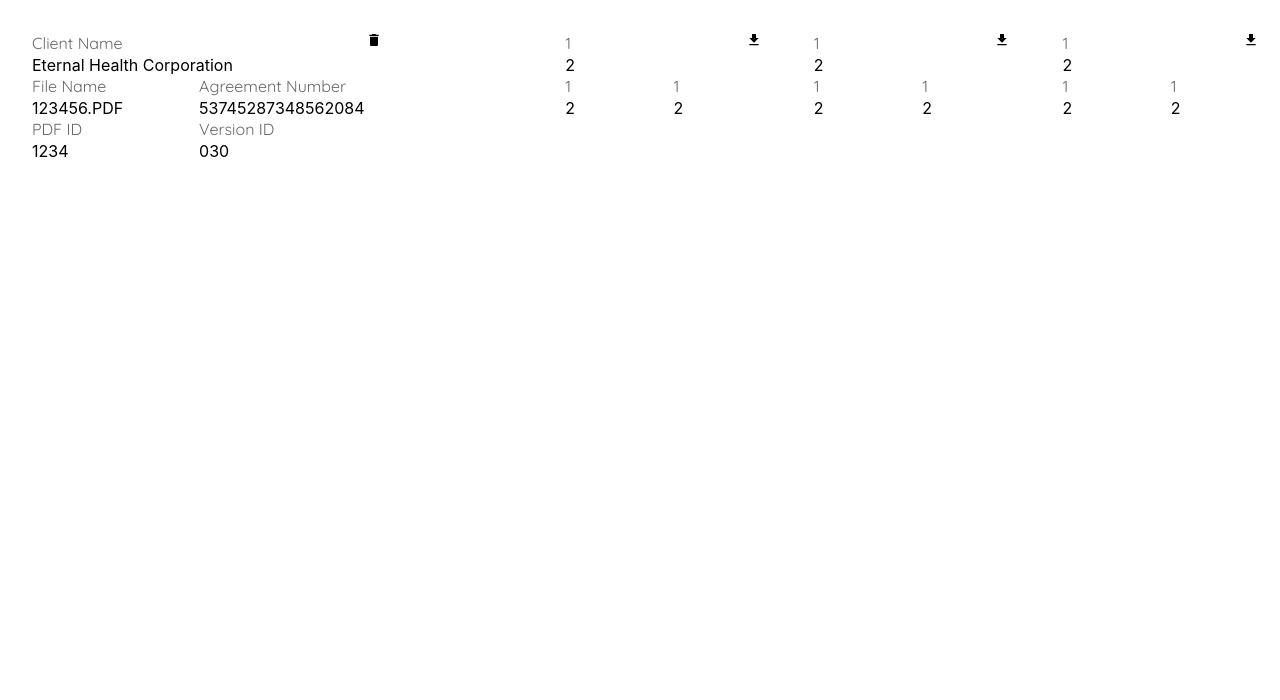
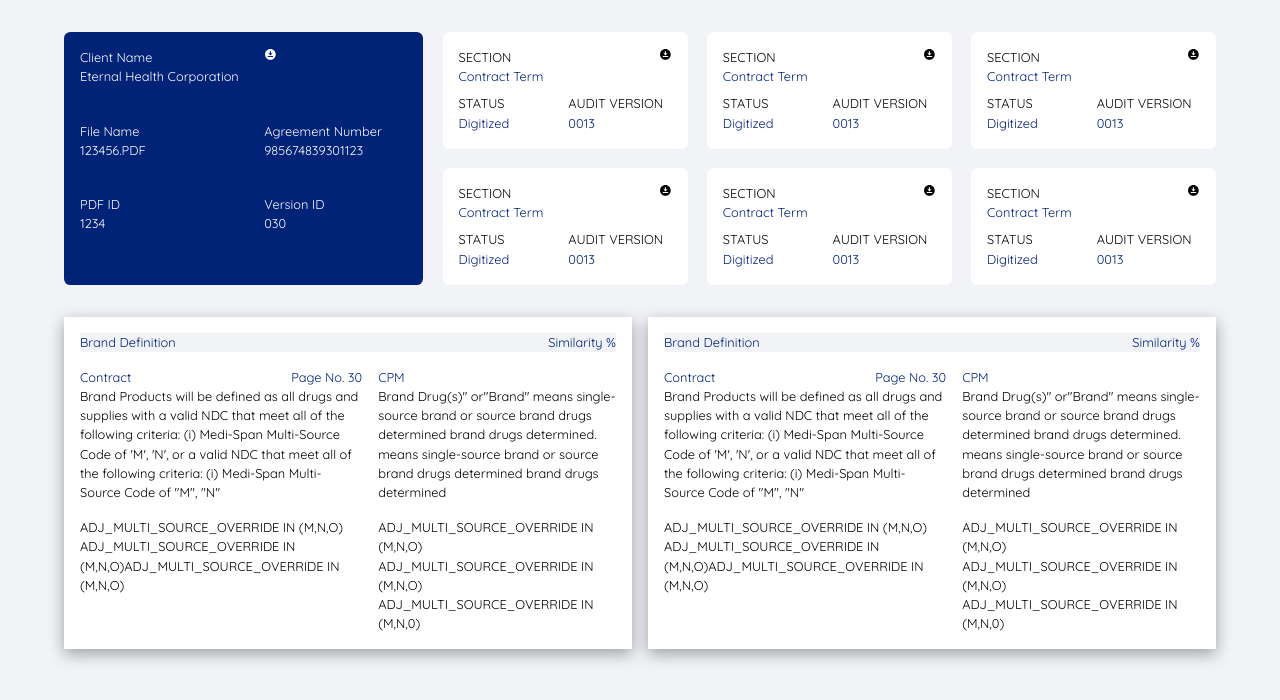
Before and after one commit to bairapraveen7/CAT, a React (Create React App) app: page / in a window 1280 px wide. Shown: the top 700 px of the page. Built offline with nearby package versions, Linux system fonts and the light colour scheme.

Commit message:
feat: page3 completed 50%

```diff
--- a/src/App.js
+++ b/src/App.js
@@ -11,6 +11,9 @@
     palette:{
       primary:{
         main: '#002277'
+      },
+      secondary:{
+        main: '#ffffff'
       }
     },
     typography:{
--- a/src/Components/Main/XpageComponent.jsx
+++ b/src/Components/Main/XpageComponent.jsx
@@ -1,85 +1,115 @@
-import { Delete, Download } from "@mui/icons-material";
+import { Delete, Download, DownloadForOffline } from "@mui/icons-material";
 import { Grid, InputLabel, Typography } from "@mui/material";
 import { Fragment } from "react";
-import classes from './XpageComponent.module.css'
+import classes from "./XpageComponent.module.css";
 
-const LabelAnswerComponent = ({ label, subText }) => {
+const LabelAnswerComponent = ({ label, subText, bigGrid }) => {
   return (
     <Fragment>
-      <InputLabel>{label}</InputLabel>
-      <Typography variant="p">{subText}</Typography>
+      <Typography component="p" color={bigGrid ? 'secondary' : '#020202'}>{label}</Typography>
+      <Typography component="p" color={bigGrid ? 'secondary' : 'primary'}>
+        {subText}
+      </Typography>
     </Fragment>
   );
 };
 
-const SmallBox = ({label1 ="1",subText1="2",label2="3",suText2="4",label3="4",subText3="5"}) => {
-    return (
-         <Grid container>
-            <Grid item xs={10}>
-               <LabelAnswerComponent label={label1} subText={subText1} />
-            </Grid>
-            <Grid item xs={2}>
-                <Download />
-            </Grid>
-            <Grid item xs={6}>
-            <LabelAnswerComponent label={label1} subText={subText1} />
-            </Grid>
-            <Grid item xs={6}>
-            <LabelAnswerComponent label={label1} subText={subText1} />
-            </Grid>
-         </Grid>
-    )
+const NestedGridItem = () => {
+  return (
+    <div className={classes.nestedGridItem}>
+      <div className={classes.nestedGridItemOne}>
+        <LabelAnswerComponent label="SECTION" subText="Contract Term" />
+      </div>
+      <div className={classes.nestedGridItemTwo}>
+        <DownloadForOffline />
+      </div>
+      <div className={classes.nestedGridItemThree}>
+        <LabelAnswerComponent label="STATUS" subText="Digitized" />
+      </div>
+      <div className={classes.nestedGridItemFour}>
+        <LabelAnswerComponent label="AUDIT VERSION" subText="0013" />
+      </div>
+    </div>
+  );
+};
+
+const DownGridItem = () => {
+  return (
+    <div className={classes.downGridItem}>
+      <div className={classes.downGridItemOne}>
+        <Typography component="p" color="primary">Brand Definition</Typography>
+        <Typography component="p" color="primary">Similarity %</Typography>
+      </div>
+      <div className={classes.downGridItemTwo}>
+        <div className={classes.downGridItemTwoHeading}>
+          <Typography component="p" color="primary">Contract</Typography>
+          <Typography component="p" color="primary">Page No. 30</Typography>
+        </div>
+        <Typography component="p">Brand Products will be defined as all drugs and supplies with a valid NDC that meet all of the following criteria: (i) Medi-Span Multi-Source Code of 'M', 'N', or a valid NDC that meet all of the following criteria: (i) Medi-Span Multi-Source Code of "M", "N"</Typography>
+      </div>
+      <div className={classes.downGridItemThree}>
+        <Typography component="p" color="primary">CPM</Typography>
+        <Typography component="p">Brand Drug(s)" or"Brand" means single-source brand or source brand drugs determined brand drugs determined. means single-source brand or source brand drugs determined brand drugs determined</Typography>
+      </div>
+      <div className={classes.downGridItemFour}>
+        <Typography component="p">ADJ_MULTI_SOURCE_OVERRIDE IN (M,N,O) ADJ_MULTI_SOURCE_OVERRIDE IN (M,N,O)ADJ_MULTI_SOURCE_OVERRIDE IN (M,N,O)</Typography>
+      </div>
+      <div className={classes.downGridItemFive}>
+        <Typography component="p">ADJ_MULTI_SOURCE_OVERRIDE IN (M,N,O) ADJ_MULTI_SOURCE_OVERRIDE IN (M,N,O) ADJ_MULTI_SOURCE_OVERRIDE IN (M,N,0)</Typography>
+      </div>
+    </div>
+  )
 }
 
 export const XpageComponent = () => {
   return (
-    <Fragment>
-      <Grid container>
-        <Grid item xs={5} className={classes.box}>
-          <Grid container>
-            <Grid item xs={8}>
-              <LabelAnswerComponent
-                label={"Client Name"}
-                subText={"Eternal Health Corporation"}
-              />
-            </Grid>
-            <Grid item xs={4}>
-              <Delete />
-            </Grid>
-          </Grid>
-          <Grid container>
-            <Grid item xs={4}>
-              <LabelAnswerComponent
-                label={"File Name"}
-                subText={"123456.PDF"}
-              />
-            </Grid>
-            <Grid item xs={4}>
-              <LabelAnswerComponent
-                label={"Agreement Number"}
-                subText={"53745287348562084"}
-              />
-            </Grid>
-          </Grid>
-          <Grid container>
-            <Grid item xs={4}>
-              <LabelAnswerComponent label={"PDF ID"} subText={"1234"} />
-            </Grid>
-            <Grid item xs={4}>
-              <LabelAnswerComponent label={"Version ID"} subText={"030"} />
-            </Grid>
-          </Grid>
-        </Grid>
-        <Grid item xs={2.33} className={classes.box}>
-             <SmallBox />
-        </Grid>
-        <Grid item xs={2.33} className={classes.box}>
-            <SmallBox />
-        </Grid>
-        <Grid item xs={2.33} className={classes.box}>
-            <SmallBox />
-        </Grid>
-      </Grid>
-    </Fragment>
+    <div className={classes.xPage}>
+      <div className={classes.gridContainer}>
+        <div className={classes.gridItemOne}>
+          <div className={classes.gridItemOneInside}>
+            <div className={classes.gridItemOneInsideOne}>
+              <LabelAnswerComponent label="Client Name" subText="Eternal Health Corporation" bigGrid={true} />
+            </div>
+            <div>
+              <DownloadForOffline />
+            </div>
+            <div>
+              <LabelAnswerComponent label="File Name" subText="123456.PDF" bigGrid={true} />
+            </div>
+            <div>
+              <LabelAnswerComponent label="Agreement Number" subText="985674839301123" bigGrid={true} />
+            </div>
+            <div>
+              <LabelAnswerComponent label="PDF ID" subText="1234" bigGrid={true} />
+            </div>
+            <div>
+              <LabelAnswerComponent label="Version ID" subText="030" bigGrid={true} />
+            </div>
+          </div>
+        </div>
+        <div className={classes.gridItemTwo}>
+          <NestedGridItem />
+        </div>
+        <div className={classes.gridItemThree}>
+          <NestedGridItem />
+        </div>
+        <div className={classes.gridItemFour}>
+          <NestedGridItem />
+        </div>
+        <div className={classes.gridItemFive}>
+          <NestedGridItem />
+        </div>
+        <div className={classes.gridItemSix}>
+          <NestedGridItem />
+        </div>
+        <div className={classes.gridItemSeven}>
+          <NestedGridItem />
+        </div>
+      </div>
+      <div className={classes.secondPart}>
+        <DownGridItem />
+        <DownGridItem />
+      </div>
+    </div>
   );
 };
--- a/src/Components/Main/XpageComponent.module.css
+++ b/src/Components/Main/XpageComponent.module.css
@@ -1,3 +1,77 @@
-.box{
-    padding: 2rem 0 0 2rem;
+.xPage{
+    height: 100%;
+    background-color: #f1f3f7;
+    font-size: 0.8rem;
 }
+.downGridItem{
+    display: grid;
+    grid-template-columns: auto auto;
+    grid-gap: 1rem;
+    background-color: white;
+    box-shadow: rgba(0, 0, 0, 0.35) 0px 5px 15px;
+    padding: 1rem;
+}
+.downGridItemOne{
+    display: flex;
+    justify-content: space-between;
+    grid-column: 1 / 3;
+    background-color: #f1f3f7;
+}
+
+.downGridItemTwoHeading{
+    display: flex;
+    justify-content: space-between;
+}
+.secondPart{
+    display: grid;
+    grid-template-columns: auto auto;
+    grid-gap: 1rem;
+    width: 90%;
+    margin: auto;
+}
+.gridContainer{
+    display: grid;
+    grid-template-columns: auto auto auto auto auto;
+    grid-gap: 1.2rem;
+    width: 90%;
+    margin: 2rem auto;
+}
+
+.nestedGridItem{
+    display: grid;
+    grid-template-columns: auto auto auto;
+    grid-gap: 0.5rem;
+    padding: 1rem;
+}
+
+.nestedGridItemOne{
+    grid-column: 1 / 3;
+
+}
+
+.nestedGridItemTwo{
+    margin-left: auto;
+}
+
+.nestedGridItemFour{
+    grid-column: 3 / 4;
+}
+
+.gridItemOne{
+    grid-area: 1 / 1 / 3 / 3;
+    background-color: #002277;
+    border-radius: 0.5em;
+    padding: 1rem;
+}
+
+.gridItemOneInside{
+    display: grid;
+    grid-template-columns: auto auto;
+    color: white;
+    height: 100%;
+}
+
+.gridItemTwo, .gridItemThree, .gridItemFour, .gridItemFive, .gridItemSix, .gridItemSeven{
+    background-color: white;
+    border-radius: 0.5em;
+}
```
